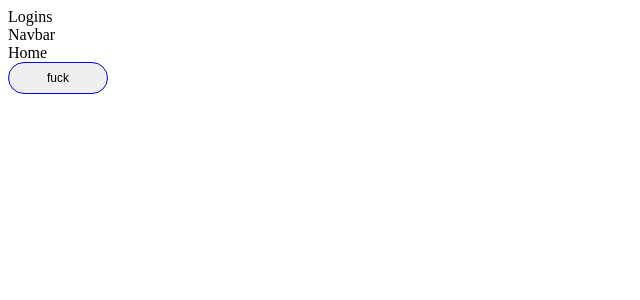
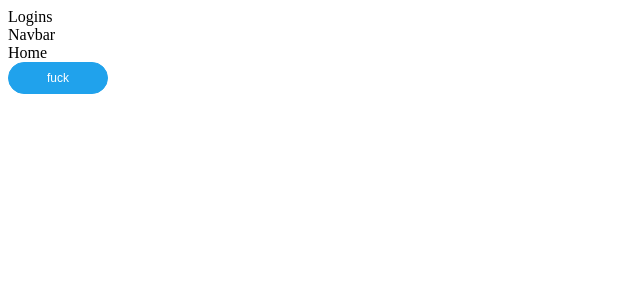
Before and after one commit to dmckirnan/find-me-food, a React app: page / in a window 1280 px wide. Shown: the top 300 px of the page, without its empty margins (0-640 px from the left). Built offline with nearby package versions, Linux system fonts and the light colour scheme; the HTML template or start-up script is replaced by a standard one.

Commit message:
first reusable component

```diff
--- a/src/components/Button/Button.jsx
+++ b/src/components/Button/Button.jsx
@@ -1,31 +1,34 @@
-import React, { Component } from 'react';
+import React from 'react';
 import PropTypes from 'prop-types';
+import './Button.scss';
 
-export default class Button extends Component {
-  static propTypes = {
-    text: PropTypes.string.isRequired,
-    onClick: PropTypes.func.isRequired,
-  };
+const Button = (props) => {
+  const {
+    text, onClick, style, className
+  } = props;
 
-  constructor(props) {
-    super(props);
-    this.state = {
+  return (
+    <button
+      className={className || 'reusable-button'}
+      onClick={onClick}
+      style={style || null}
+    >
+      {text}
+    </button>
+  );
+};
 
-    };
-  }
+Button.propTypes = {
+  text: PropTypes.string.isRequired,
+  onClick: PropTypes.func.isRequired,
+  className: PropTypes.string,
+  style: PropTypes.object,
+};
 
-  render() {
-    const { text, onClick } = this.props;
+Button.defaultProps = {
+  className: null,
+  style: null,
+};
 
-    return (
-      <button
-        onClick={onClick}
-        style={{
-          width: '100px', border: '1px solid blue', borderRadius: '60px', fontSize: '12px', height: '32px'
-        }}
-      >
-        {text}
-      </button>
-    );
-  }
-}
+
+export default Button;
--- /dev/null
+++ b/src/components/Button/Button.scss
@@ -0,0 +1,20 @@
+$btn-color: #20a2ec;
+$white-btn-text: #fff;
+
+.reusable-button {
+  height: 32px;
+  width: 100px;
+  color: $white-btn-text;
+  background-color: $btn-color;
+  border: 1px solid $btn-color;
+  border-radius: 60px;
+  font-size: 12px;
+  transition: 0.5s all ease-in-out;
+  outline: none;
+  cursor: pointer;
+
+  &:hover, &:focus, &:active {
+    color: $btn-color;
+    background-color: $white-btn-text;
+  }
+}
```
